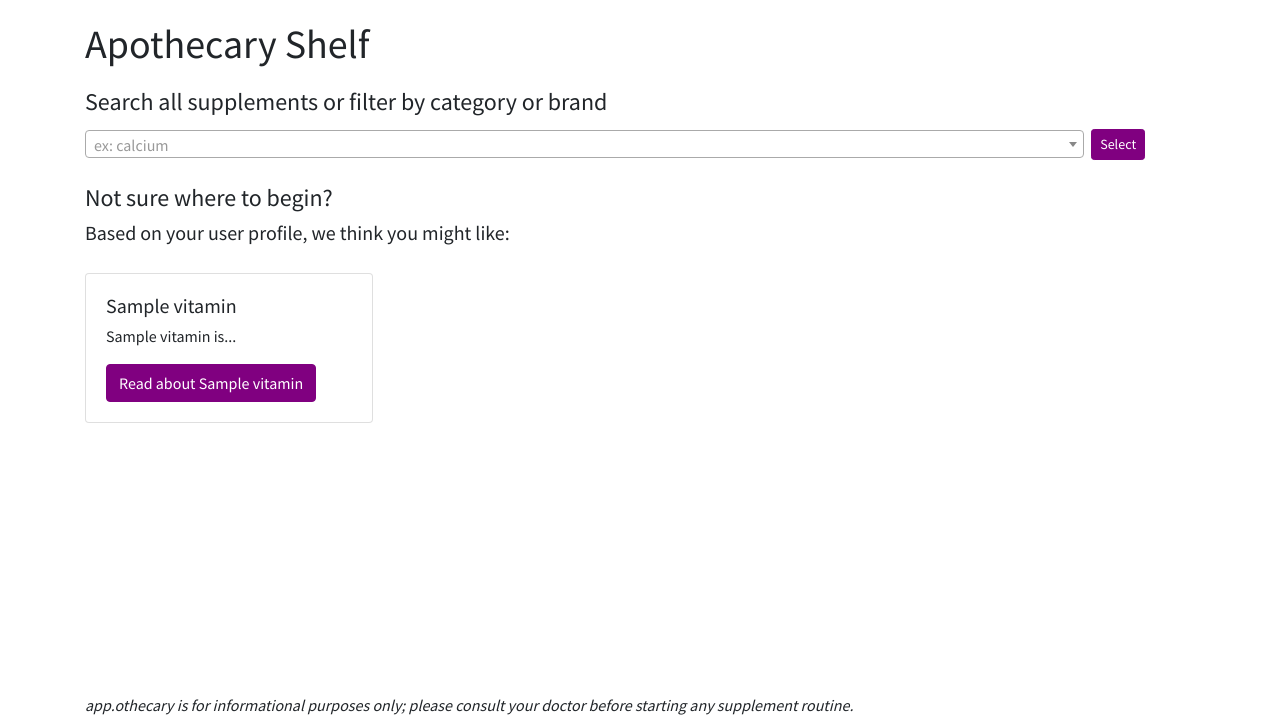
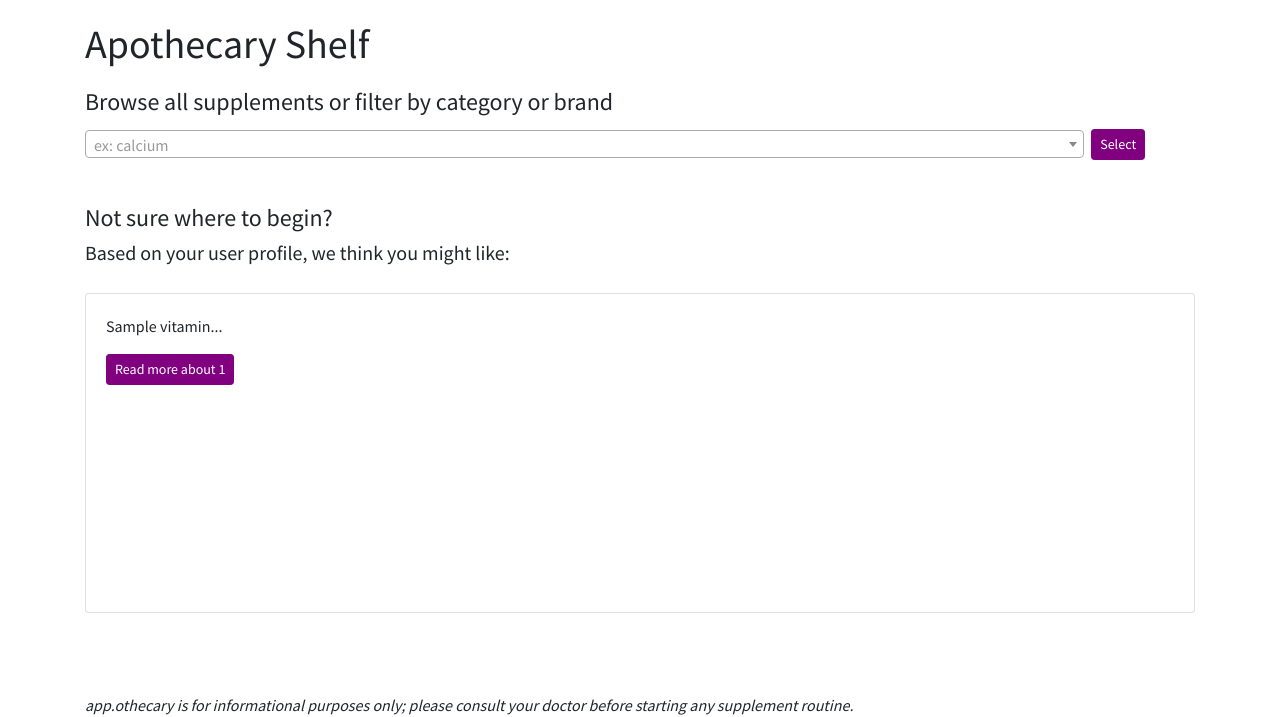
Before and after one commit to jennantilla/app.othecary, a Flask app: template templates/search-add.html in a window 1280 px wide. Shown: the part 83-800 px from the top of the page. Run offline with Flask 2, Linux system fonts and the light colour scheme; the template is opened without the code that fills it: most values are stand-ins (such as "Sample title", 1, 10 or a date in 2020); some libraries are stand-ins or nearby versions.

Commit message:
Continue styling

```diff
--- a/server.py
+++ b/server.py
@@ -242,7 +242,7 @@ def display_search():
     user_id = session.get("user_id")
     user = User.query.filter_by(user_id=user_id).first()
 
-    user_suggestion_list = ["Iron", "Calcium"]
+    user_suggestion_list = ["Iron", "Calcium", "VitaminC"]
 
     if user.diet == "vegetarian":
         user_suggestion_list.extend(["VitaminB12"])
@@ -253,8 +253,19 @@ def display_search():
 
     personal_suggestions = random.sample(user_suggestion_list, k=3)
 
+    suggestion = []
+
+    for item in personal_suggestions:
+        r = requests.get("https://ods.od.nih.gov/api/?resourcename=" + item +
+                                    "&readinglevel=Consumer&outputformat=XML")
+
+        doc = xmltodict.parse(r.content)
+        body = doc['Factsheet']['Content'][:290]
+        pairs = tuple([item, body])
+        suggestion.append(pairs)
+
     return render_template('search-add.html',
-    personal_suggestions=personal_suggestions)
+                    suggestion=suggestion)
 
 
 @app.route('/vitamin-search.json', methods=["GET"])
--- a/static/js/search-add.js
+++ b/static/js/search-add.js
@@ -111,13 +111,6 @@ $("#run-out-db").attr("value", (new Date().toISOString().substr(0, 10)));
 // Formatting of vit-info body
 $(".externallink").remove();
 
-// Assigning ids to paragraphs
-var id = 1;
-$('p').each(function(){
-    $(this).attr("id", "para" + id);
-    id++;
-});
-
 // Assigning ids to headers
 var id = 1;
 $('h2').each(function(){
--- a/templates/search-add.html
+++ b/templates/search-add.html
@@ -11,7 +11,7 @@
 <div class="container">
     <div class="row justify-content-between">
         <div class="col">
-            <h4>Search all supplements or filter by category or brand</h4>
+            <h4>Browse all supplements or filter by category or brand</h4>
             <form class="add-form" action="/see-info.json" method="POST">
                     <select class="search-filter" name="selected-item" style="width: 90%"></select>
                     <input type="submit" class="m-1 btn btn-primary btn-sm" id="search-submit" value="Select">
@@ -19,36 +19,6 @@
         </div>
     </div>
 </div>
-
-<div class="container">
-    <div class="row justify-content-between">
-        <div class="col">
-            <h4>Not sure where to begin?</h4>
-            <h5>Based on your user profile, we think you might like:</h5>
-        </div>
-    </div>
-</div>
-<div class="container">
-                <div class="row justify-content-between">
-        {% for vitamin in personal_suggestions %}
-
-            <div class="col">
-            <div class="card" style="width: 18rem;">
-              <div class="card-body">
-                <h5 class="card-title">{{ vitamin }}</h5>
-                <h6 class="card-subtitle mb-2 text-muted"></h6>
-                <p class="card-text">{{ vitamin }} is...</p>
-                <form action="/lookup" method="POST">
-                    <input class="hide" name="vitamin" value={{ vitamin }}>
-                <button type="submit" class="btn btn-primary">Read about {{ vitamin }}</button>
-                </form>
-            </div>
-        </div>
-    </div>
-        {% endfor %}
-    </div>
-</div>
-
 
 <div class="container">
     <div class="row justify-content-between">
@@ -126,6 +96,42 @@
 </div>
 </div>
 
+<div class="container">
+    <div class="row justify-content-between">
+        <div class="col">
+            <h4>Not sure where to begin?</h4>
+            <h5>Based on your user profile, we think you might like:</h5>
+        </div>
+    </div>
+</div>
+<div class="container">
+                <div class="row justify-content-between">
+        {% for vitamin in suggestion %}
+
+            <div class="col">
+            <div class="card" style="height: 20rem;">
+              <div class="card-body">
+                <p class="card-text">{{ vitamin[1] | safe }}...</p>
+                <form action="/lookup" method="POST">
+                    <input class="hide" name="vitamin" value={{ vitamin[0] }}>
+                <button type="submit" class="mb-0 btn btn-primary btn-sm">Read more about {{ vitamin[0] | safe }}</button>
+                </form>
+            </div>
+        </div>
+    </div>
+        {% endfor %}
+    </div>
+</div>
+
+<script>
+    $(function () {
+    $('[data-toggle="tooltip"]').tooltip()
+    });
+
+    $("#run-out-db").attr("value", (new Date().toISOString().substr(0, 10)));
+
+</script>
+
 <script src="/static/js/search-add.js"></script>
 <script src="/static/js/calculator.js"></script>
 
```
Also changed, not shown: static/js/dashboard-functionality.js (+11 -0 lines).
